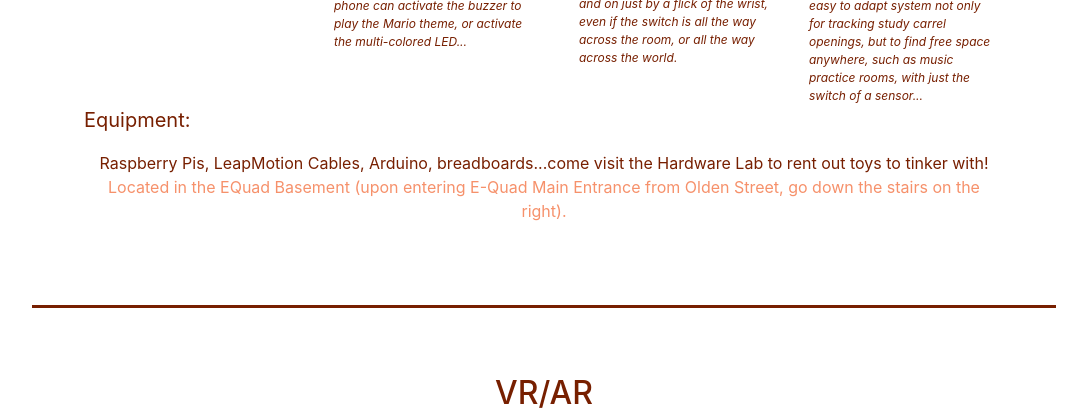
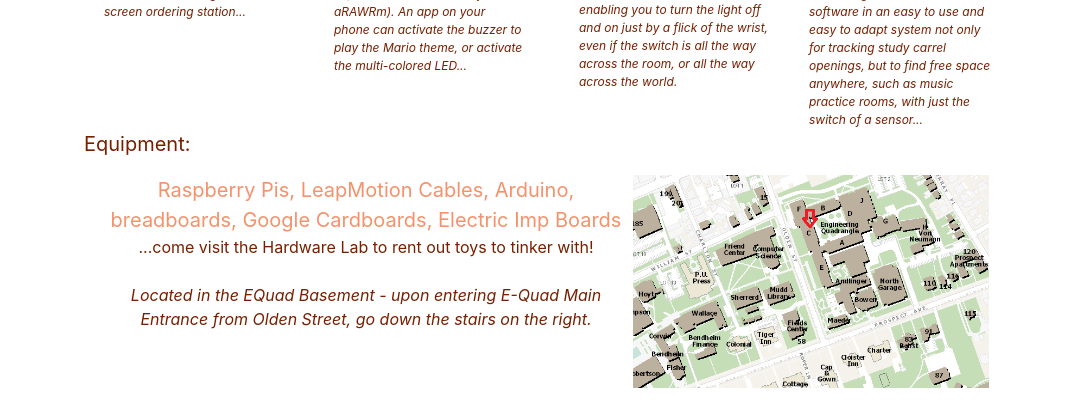
Before and after one commit to jess2422/first-hack, a website with bundled scripts: page index.html in a window 1280 px wide. Shown: the part 4482-4900 px from the top of the page, without its empty margins (96-1183 px from the left). Built offline with nearby package versions, Linux system fonts and the light colour scheme; files whose address does not match are found by name.

Commit message:
Resolved issue#1
- added equad map
- transparent favicon
- added stdlib pamphlet

```diff
--- a/index.html
+++ b/index.html
@@ -109,6 +109,7 @@
     <a class="btn btn-light btn-lg" href="https://hackprinceton-fall17.devpost.com" target="_blank"/>Submit on Devpost and View Prizes</a>
 	<a class="btn btn-light btn-lg" href="https://www.hackprinceton-fall17.slack.com" target="_blank">Join Participant Slack Channel</a></div>
     <hr class="separator"></hr>
+
     <!-- Mobile Development -->
     <section id="mobile" class="portfolio">
       <div class="container">
@@ -210,6 +211,7 @@
               <h2>Web Development</h2>
               <p class="portfolio-header">General Help</p>
               <ul>
+              <li><a href="https://drive.google.com/open?id=146r2oIDR62pEfb7vfdl-lsfqMVPVsCMK">Starter Pamphlet by StdLib</a></li>
                 <li><a href="https://dash.generalassemb.ly/" target="_blank">
                   Learn HTML, CSS and JSS with Dash: Difficulty - Beginner
                     </a></li>
@@ -429,8 +431,12 @@
               <!-- /.row (nested) -->
               <br>
               <p class="portfolio-header">Equipment: </p>
-              <p>Raspberry Pis, LeapMotion Cables, Arduino, breadboards...come visit the Hardware Lab to rent out toys to tinker with! <span style="color: #f6916b; font-style: italics"><br>
-              Located in the EQuad Basement (upon entering E-Quad Main Entrance from Olden Street, go down the stairs on the right).</span></p>
+              <div class="container">
+              <p style="float: left; width: 60%;"><span style="color:#f6916b; font-size: 20px;">Raspberry Pis, LeapMotion Cables, Arduino, breadboards, Google Cardboards, Electric Imp Boards</span>
+              ...come visit the Hardware Lab to rent out toys to tinker with!<br><br>
+              <i>Located in the EQuad Basement - upon entering E-Quad Main Entrance from Olden Street, go down the stairs on the right.</i></p>
+              <img src="img/equad_map.png" alt="Equad Map" style="float: right; width: 40%;"></img>
+              </div>
             </div>
             <!-- /.col-lg-10 -->
           </div>
```
Also changed, not shown: favicon.ico, img/equad_map.png (added), 1 other file.
